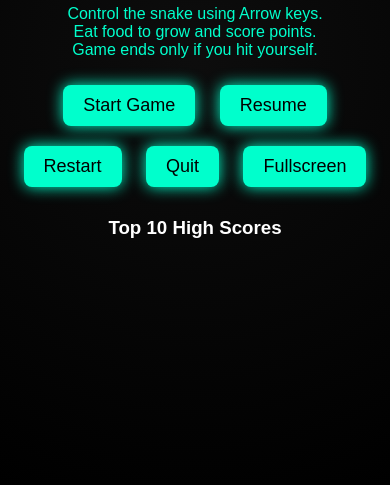
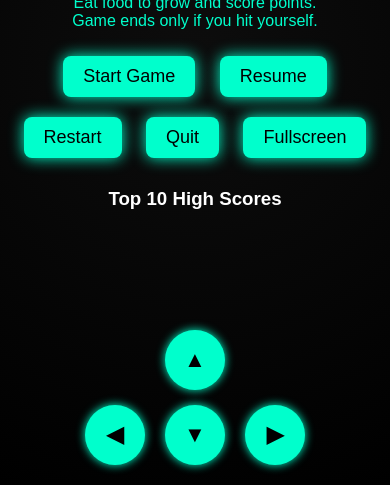
Before and after one commit to AtafPerwez/project_html, a plain HTML site: page test_html.html in a window 390 px wide. Shown: the part 359-844 px from the top of the page. Drawn offline with Linux system fonts and the light colour scheme.

Commit message:
updating to mobile compatible

```diff
--- a/test_html.html
+++ b/test_html.html
@@ -2,18 +2,20 @@
 <html lang="en">
 <head>
   <meta charset="UTF-8" />
-  <meta name="viewport" content="width=device-width, initial-scale=1.0" />
+  <meta name="viewport" content="width=device-width, initial-scale=1.0, maximum-scale=1.0, user-scalable=no"/>
   <title>Neon Snake Game</title>
   <style>
     body {
       margin: 0;
       height: 100vh;
       display: flex;
+      flex-direction: column;
       justify-content: center;
       align-items: center;
       background: radial-gradient(circle at center, #0d0d0d, #000);
       font-family: Arial, sans-serif;
       color: #fff;
+      overflow: hidden;
     }
 
     canvas {
@@ -22,15 +24,20 @@
       border: 2px solid #00ffcc;
       border-radius: 10px;
       display: none;
+      width: 95vw;   /* Auto resize for mobile */
+      height: 65vh;
+      max-width: 1200px;
+      max-height: 800px;
     }
 
     #hud {
       position: absolute;
-      top: 20px;
+      top: 10px;
       text-align: center;
-      font-size: 18px;
+      font-size: 16px;
       color: #00ffcc;
       display: none;
+      width: 100%;
     }
 
     #hud span {
@@ -43,7 +50,7 @@
     }
 
     #menu h1 {
-      font-size: 40px;
+      font-size: 32px;
       margin-bottom: 20px;
     }
 
@@ -70,12 +77,48 @@
       font-size: 16px;
       color: #fff;
     }
+
+    /* Mobile Controls */
+    #controls {
+      display: none;
+      position: absolute;
+      bottom: 20px;
+      width: 100%;
+      display: flex;
+      justify-content: center;
+      align-items: center;
+      flex-wrap: wrap;
+      gap: 15px;
+    }
+
+    .btn {
+      width: 60px;
+      height: 60px;
+      border-radius: 50%;
+      background: #00ffcc;
+      color: #000;
+      font-size: 22px;
+      font-weight: bold;
+      display: flex;
+      justify-content: center;
+      align-items: center;
+      box-shadow: 0 0 10px #00ffcc;
+      user-select: none;
+      cursor: pointer;
+    }
+
+    .row {
+      width: 100%;
+      display: flex;
+      justify-content: center;
+      gap: 20px;
+    }
   </style>
 </head>
 <body>
   <div id="menu">
     <h1>Welcome to Neon Snake</h1>
-    <p>Control the snake using Arrow keys.<br />Eat food to grow and score points.<br />Game ends only if you hit yourself.</p>
+    <p>Control the snake using Arrow keys or Touch buttons.<br />Eat food to grow and score points.<br />Game ends only if you hit yourself.</p>
     <button onclick="startGame()">Start Game</button>
     <button onclick="resumeGame()">Resume</button>
     <button onclick="location.reload()">Restart</button>
@@ -94,6 +137,18 @@
   </div>
 
   <canvas id="gameCanvas" width="1200" height="800"></canvas>
+
+  <!-- Mobile Controls -->
+  <div id="controls">
+    <div class="row">
+      <div class="btn" onclick="setDirection('UP')">▲</div>
+    </div>
+    <div class="row">
+      <div class="btn" onclick="setDirection('LEFT')">◀</div>
+      <div class="btn" onclick="setDirection('DOWN')">▼</div>
+      <div class="btn" onclick="setDirection('RIGHT')">▶</div>
+    </div>
+  </div>
 
   <script>
     const canvas = document.getElementById("gameCanvas");
@@ -119,7 +174,6 @@
         list.appendChild(li);
       });
     }
-
     updateLeaderboard();
 
     function placeFood() {
@@ -135,6 +189,13 @@
       else if (e.key === "ArrowRight" && direction !== "LEFT") direction = "RIGHT";
       else if (e.key === "ArrowDown" && direction !== "UP") direction = "DOWN";
     });
+
+    function setDirection(dir) {
+      if (dir === "LEFT" && direction !== "RIGHT") direction = "LEFT";
+      if (dir === "UP" && direction !== "DOWN") direction = "UP";
+      if (dir === "RIGHT" && direction !== "LEFT") direction = "RIGHT";
+      if (dir === "DOWN" && direction !== "UP") direction = "DOWN";
+    }
 
     function draw() {
       ctx.fillStyle = "#111";
@@ -215,6 +276,7 @@
       document.getElementById("playerName").innerText = `Player: ${playerName}`;
       document.getElementById("menu").style.display = "none";
       document.getElementById("hud").style.display = "block";
+      document.getElementById("controls").style.display = "flex"; // show touch controls
       canvas.style.display = "block";
       snake = [{ x: 9 * box, y: 10 * box }];
       direction = undefined;
@@ -240,6 +302,7 @@
       pauseGame();
       document.getElementById("menu").style.display = "block";
       document.getElementById("hud").style.display = "none";
+      document.getElementById("controls").style.display = "none"; // hide controls
       canvas.style.display = "none";
     }
 
```
